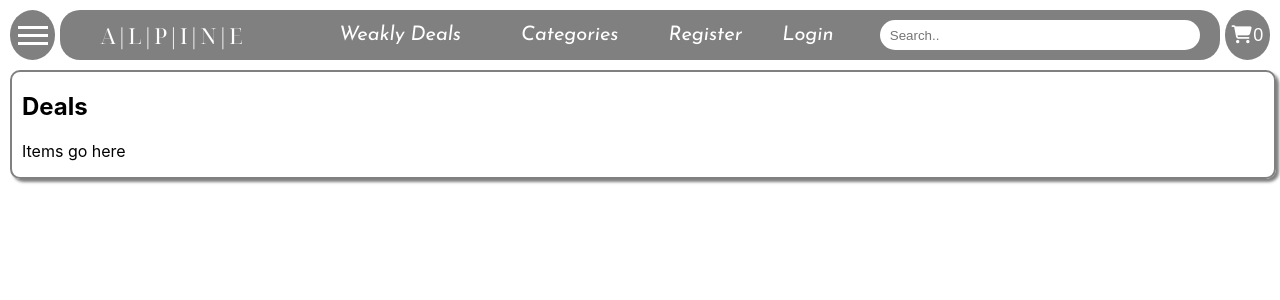
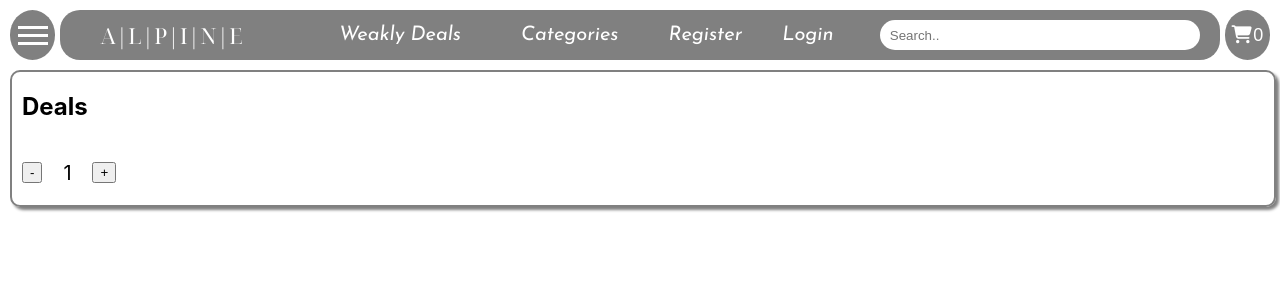
Before and after one commit to jorgedelgado-uy/alpine_ecommerce_delgado, a React (Create React App) app: page / in a window 1280 px wide. Shown: the top 300 px of the page. Built offline with nearby package versions, Linux system fonts and the light colour scheme.

Commit message:
Add ItemCount component

```diff
--- /dev/null
+++ b/src/components/ItemCounter/ItemCounter.css
@@ -0,0 +1,16 @@
+.item-count-container{
+    display: flex;
+    align-items: center;
+}
+
+.item-count-button{
+    outline: none;
+    background: none;
+	border: none;
+}
+
+.item-count-container p{
+    width: 50px;
+    font-size: 20px;
+    text-align: center;
+}
--- /dev/null
+++ b/src/components/ItemCounter/ItemCounter.js
@@ -0,0 +1,25 @@
+import React,{ useState } from 'react'
+import './ItemCounter.css'
+
+export default function ItemCounter(props){
+
+    const [ count, setCount ] = useState(props.initial);
+
+    const addItem = ()=>{
+        if (count < props.stock)
+            setCount(count + 1);
+    }
+
+    const decreseItem = ()=>{
+        if (count > 1)
+            setCount(count - 1)
+    }
+
+    return (
+        <div className='item-count-container'>
+            <button onClick={decreseItem} className='item-count'>-</button>
+            <p>{count}</p>
+            <button onClick={addItem} className='item-count'>+</button>
+        </div>
+    )
+}
--- a/src/components/ItemListContainer/ItemListContainer.js
+++ b/src/components/ItemListContainer/ItemListContainer.js
@@ -1,3 +1,4 @@
+import ItemCounter from '../ItemCounter/ItemCounter'
 import './ItemListContainer.css'
 
 const ItemListContainer = (props) => {
@@ -5,7 +6,7 @@ const ItemListContainer = (props) => {
         <div className='item-list-container'>
             <h2>{props.tittle}</h2>
             <div className='item-list-selection'>
-                <p>Items go here</p>
+                <ItemCounter stock={5} initial={1}/>
             </div>
         </div>
     )
```
